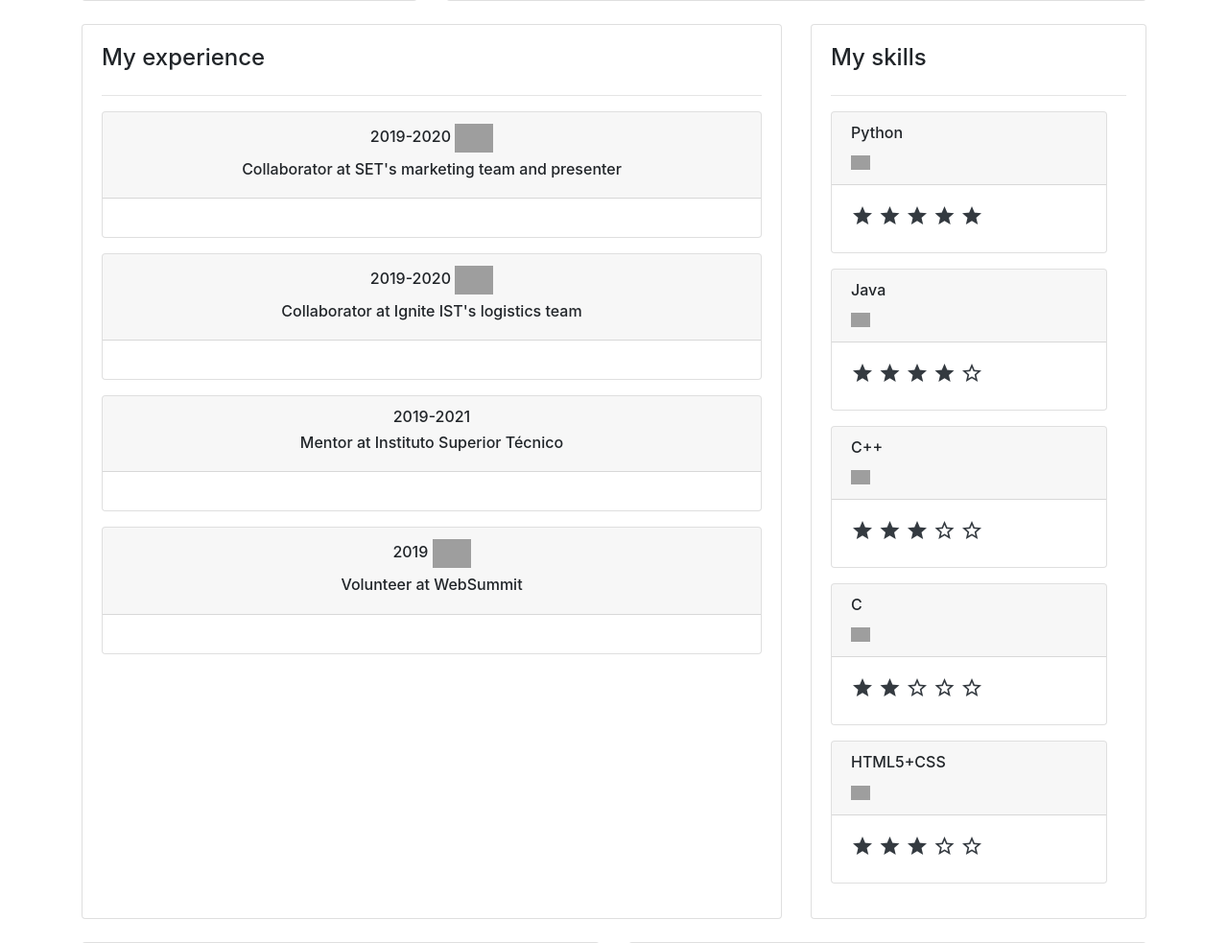
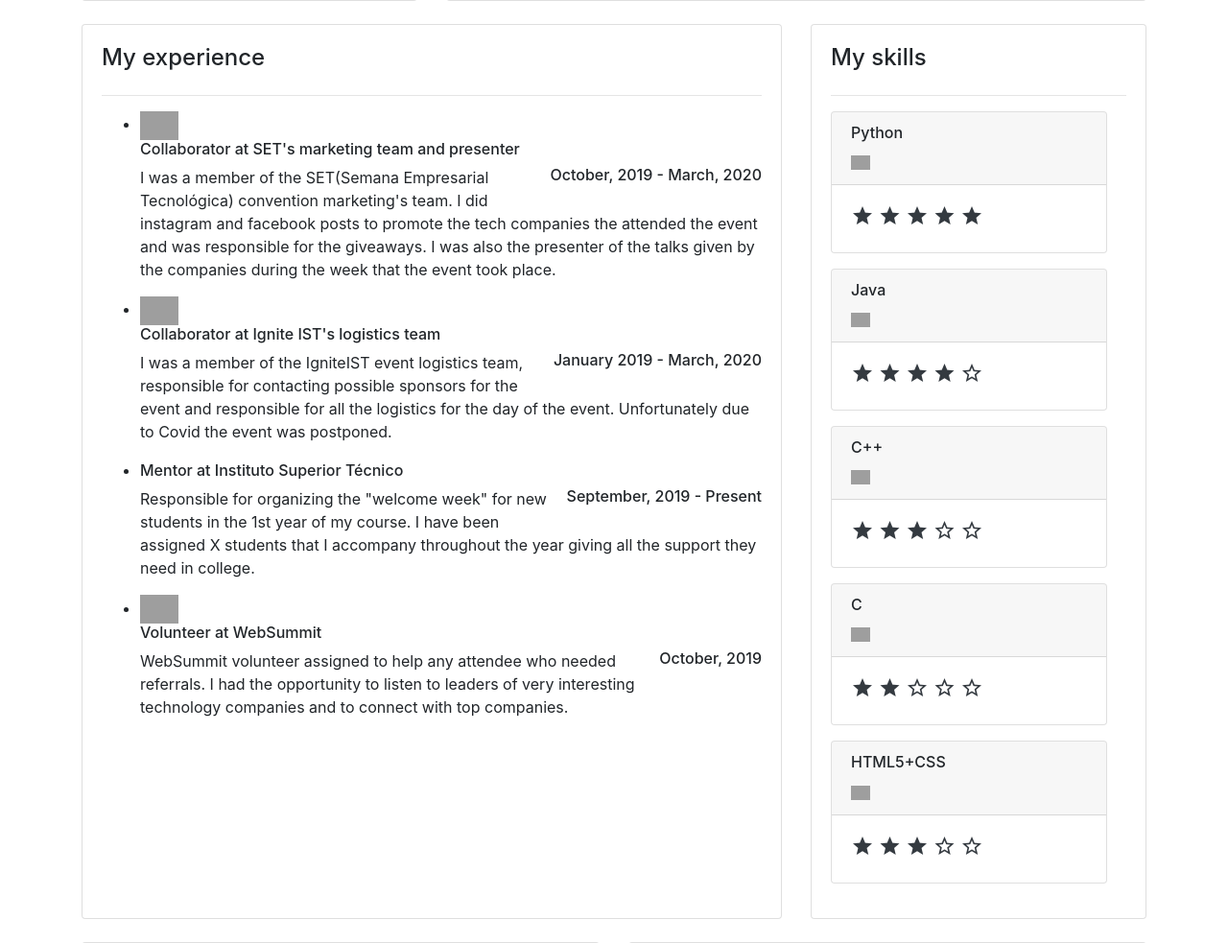
Before and after one commit to HelenaTeixeira/HelenaTeixeira.github.io, a Django app: template base/templates/base/home.html in a window 1280 px wide. Shown: the part 433-1416 px from the top of the page at 96% size. Run offline with Django 3.2, Linux system fonts and the light colour scheme; the template is opened without the code that fills it, so the values that code supplies are empty; parts of the project's set-up code (start-up, migrations or seed data) failed here and were passed over; some libraries are stand-ins or nearby versions; grey boxes are pictures that could not be loaded.

Commit message:
timelines done // missing projects

```diff
--- a/base/templates/base/home.html
+++ b/base/templates/base/home.html
@@ -6,6 +6,7 @@
     <link href="/staticfiles/css/main.css" rel="stylesheet" type="text/css">
     <link rel="stylesheet" href="https://stackpath.bootstrapcdn.com/bootstrap/4.3.1/css/bootstrap.min.css" integrity="sha384-ggOyR0iXCbMQv3Xipma34MD+dH/1fQ784/j6cY/iJTQUOhcWr7x9JvoRxT2MZw1T" crossorigin="anonymous">
     <link href="https://fonts.googleapis.com/icon?family=Material+Icons" rel="stylesheet">
+
 </head>
 
 <body>
@@ -43,30 +44,40 @@
                 <div class="card card-body h-100" >
                     <h4>My experience</h4>
                     <hr>
-                    <div class="card mb-3">
-                        <div class="card-header" style="text-align: center"><h6>2019-2020 <a href="http://set.ist.utl.pt/"><img id="set" src="/staticfiles/images/logo_Azul.png" alt="set" style="width: 40px;"></a></h6><h6>Collaborator at SET's marketing team and presenter</h6></div>
-                        <div class="card-body text-dark">
-
-                        </div>
-                    </div>
-                    <div class="card mb-3">
-                        <div class="card-header" style="text-align: center"><h6>2019-2020 <a href="http://igniteist.tecnico.ulisboa.pt/?fbclid=IwAR1xAv9EkTn4reIussjuIjwst4t2oQ8x8VHgJfqBky008DlrCVILfazo9a4"><img id="ignite" src="/staticfiles/images/logo.png" alt="ignite" style="width: 40px;"></a></h6><h6>Collaborator at Ignite IST's logistics team</h6></div>
-                        <div class="card-body text-dark">
-
-                        </div>
-                    </div>
-                    <div class="card mb-3">
-                        <div class="card-header" style="text-align: center"><h6>2019-2021</h6><h6>Mentor at Instituto Superior Técnico </h6></div>
-                        <div class="card-body text-dark">
-
-                        </div>
-                    </div>
-                    <div class="card mb-3">
-                        <div class="card-header" style="text-align: center"><h6>2019 <a href="https://websummit.com/"><img id="websummit" src="/staticfiles/images/Web-Summit.jpg" alt="websummit" style="width: 40px;" ></a></h6><h6>Volunteer at WebSummit</h6></div>
-                        <div class="card-body text-dark">
-
-                        </div>
-                    </div>
+                    <ul class="timeline">
+                        <li>
+                            <a href="http://set.ist.utl.pt/"><img id="set" src="/staticfiles/images/logo_Azul.png" alt="set" style="width: 40px;"></a><h6>Collaborator at SET's marketing team and presenter</h6>
+                            <h6 class="float-right">October, 2019 - March, 2020</h6>
+                            <p>
+                                I was a member of the SET(Semana Empresarial Tecnológica) convention marketing's team. I did instagram and facebook posts to promote the tech companies the attended the event and was responsible for the giveaways.
+                                I was also the presenter of the talks given by the companies during the week that the event took place.
+                            </p>
+                        </li>
+                        <li>
+                            <a href="http://igniteist.tecnico.ulisboa.pt/?fbclid=IwAR1xAv9EkTn4reIussjuIjwst4t2oQ8x8VHgJfqBky008DlrCVILfazo9a4"><img id="ignite" src="/staticfiles/images/logo.png" alt="ignite" style="width: 40px;"></a><h6>Collaborator at Ignite IST's logistics team</h6>
+                            <h6 class="float-right">January 2019 - March, 2020</h6>
+                            <p>
+                                I was a member of the IgniteIST event logistics team, responsible for contacting possible sponsors for the event and responsible for all the logistics for the day of the event.
+                                Unfortunately due to Covid the event was postponed.
+                            </p>
+                        </li>
+                        <li>
+                            <h6>Mentor at Instituto Superior Técnico </h6>
+                            <h6 class="float-right">September, 2019 - Present</h6>
+                            <p>
+                                Responsible for organizing the "welcome week" for new students in the 1st year of my course.
+                                I have been assigned X students that I accompany throughout the year giving all the support they need in college.
+                            </p>
+                        </li>
+                        <li>
+                                <a href="https://websummit.com/"><img id="websummit" src="/staticfiles/images/Web-Summit.jpg" alt="websummit" style="width: 40px;" ></a><h6>Volunteer at WebSummit</h6>
+                                <h6 class="float-right">October, 2019</h6>
+                                <p>
+                                    WebSummit volunteer assigned to help any attendee who needed referrals.
+                                    I had the opportunity to listen to leaders of very interesting technology companies and to connect with top companies.
+                                </p>
+                        </li>
+                    </ul>
                 </div>
             </div>
             <div class="col-md-4">
@@ -138,6 +149,24 @@
                 <div class="card card-body h-100">
                     <h4>My education</h4>
                     <hr>
+                    <ul class="timeline">
+                        <li>
+                            <h6>Third year in Information Systems and Computer Engineering's degree at Instituto Superior Técnico</h6>
+                            <h6 class="float-right">2018 - Present</h6>
+                            <p>
+                                Course that approaches the physics and mathematics belonging to the engineering curriculum.
+                                It addresses the various aspects of computer science from algorithms to computer architecture, operating systems, databases, artificial intelligence, programming for objects, interfaces, etc.
+                            </p>
+                        </li>
+                        <li>
+                            <h6>Music/Instrument(violin) at Escola de Música Nossa Senhora do Cabo</h6>
+                            <h6 class="float-right">2006 - 2018</h6>
+                            <p>
+                                Completed the course with distinction.
+                                Made me develop a different set of skills, such as communicating with an audience,time management and the value of team work and cooperation.
+                            </p>
+                        </li>
+                    </ul>
                 </div>
             </div>
         </div>
```
Also changed, not shown: 1 other file.
